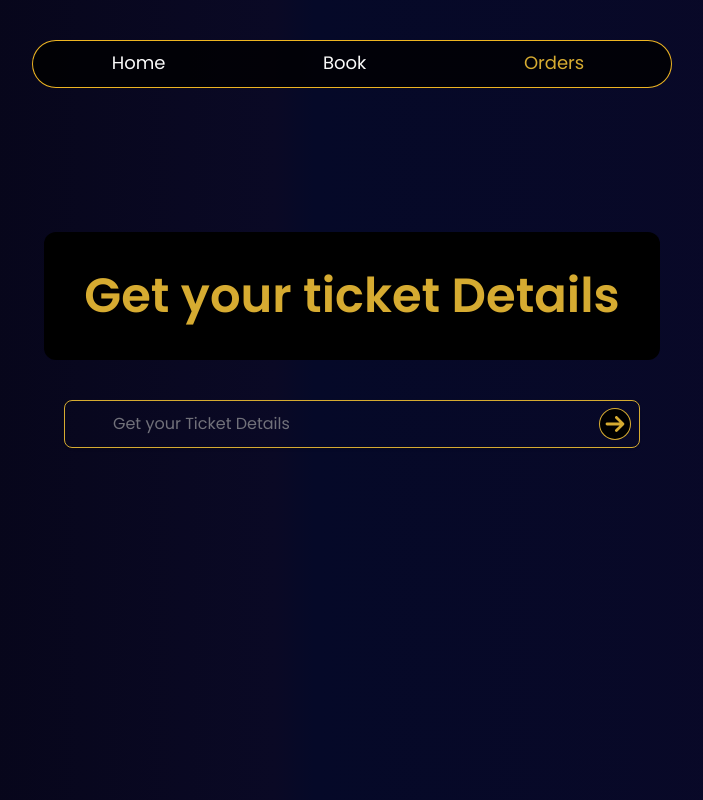
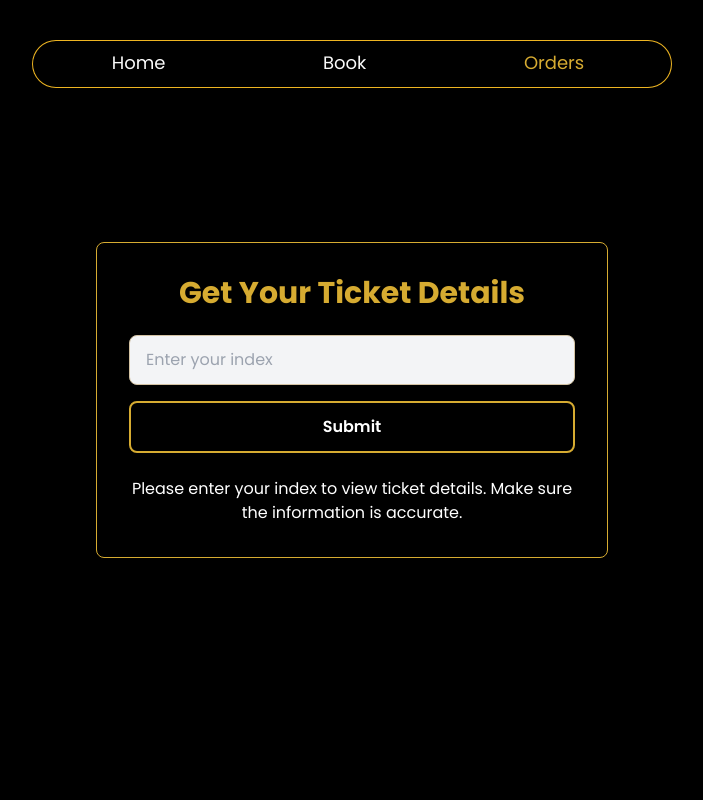
Before and after one commit to hasithasandunlakshan/leo_candle_night, a Next.js app: page /orderdetails in a window 1280 px wide. Shown: the whole page, without its empty margins (288-991 px from the left). Built offline with nearby package versions, Linux system fonts and the light colour scheme; a web font is replaced by a local one.

Commit message:
footer edit

```diff
--- a/src/app/orderdetails/[index]/page.tsx
+++ b/src/app/orderdetails/[index]/page.tsx
@@ -41,7 +41,7 @@ export default function Page({ params }: { params: { index: string } }) {
       return (
         <div className="max-w-4xl mx-auto px-4 py-8">
           <div className="bg-gradient-to-r from-blue-600 to-purple-600 rounded-2xl overflow-hidden">
-            <div className="h-48 sm:h-64 flex items-center justify-center">
+            <div className="h-48 sm:h-64 flex items-center justify-center bg-white">
               <h1 className="text-3xl sm:text-4xl font-bold text-white">Order Details</h1>
             </div>
           </div>
--- a/src/components/order/orderForm.tsx
+++ b/src/components/order/orderForm.tsx
@@ -1,16 +1,11 @@
 "use client";
 
 import { useRouter } from "next/navigation";
-import { PlaceholdersAndVanishInput } from "../ui/placeholders-and-vanish-input";
 import { useState } from "react";
 
 export default function OrderForm() {
   const router = useRouter();
   const [inputValue, setInputValue] = useState("");
-
-  const placeholders = [
-   "Add your index","Get your Ticket Details"
-  ];
 
   const handleChange = (e: React.ChangeEvent<HTMLInputElement>) => {
     setInputValue(e.target.value);
@@ -24,27 +19,37 @@ export default function OrderForm() {
   };
 
   return (
-    <div className="h-[40rem] flex flex-col justify-center items-center px-4">
+    <div className="min-h-screen bg-black flex items-center justify-center px-4">
+      <div className=" shadow-lg rounded-lg w-full max-w-lg p-8 border border-secondary">
+        <h1 className="text-3xl font-bold text-secondary text-center mb-6">
+          Get Your Ticket Details
+        </h1>
 
+        <form onSubmit={onSubmit} className="flex flex-col space-y-4">
+          <input
+            type="text"
+            placeholder="Enter your index"
+            value={inputValue}
+            onChange={handleChange}
+            className="bg-gray-100 w-full px-4 py-3 border border-[#d3c2a3] rounded-lg text-[#6b4f34] focus:outline-none focus:ring-2 focus:ring-[#a58464]"
+            required
+          />
 
+          <button
+            type="submit"
+            className="w-full text-white py-3 rounded-lg font-semibold hover:bg-secondary transition duration-200 border-2 border-secondary"
+          >
+            Submit
+          </button>
+        </form>
 
-
-
-      <div className="flex bg-black py-10 items-center justify-center align-middle px-10 rounded-xl my-10">
-      <h2 className=" text-xl text-center sm:text-5xl font-semibold text-secondary ">
-      Get your ticket Details
-      </h2>
-
+        <div className="mt-6 text-center text-white">
+          <p>
+            Please enter your index to view ticket details. Make sure the
+            information is accurate.
+          </p>
+        </div>
       </div>
-
-      <PlaceholdersAndVanishInput
-        placeholders={placeholders}
-        onChange={handleChange}
-        onSubmit={onSubmit}
-
-
-      />
-
     </div>
   );
 }
```
